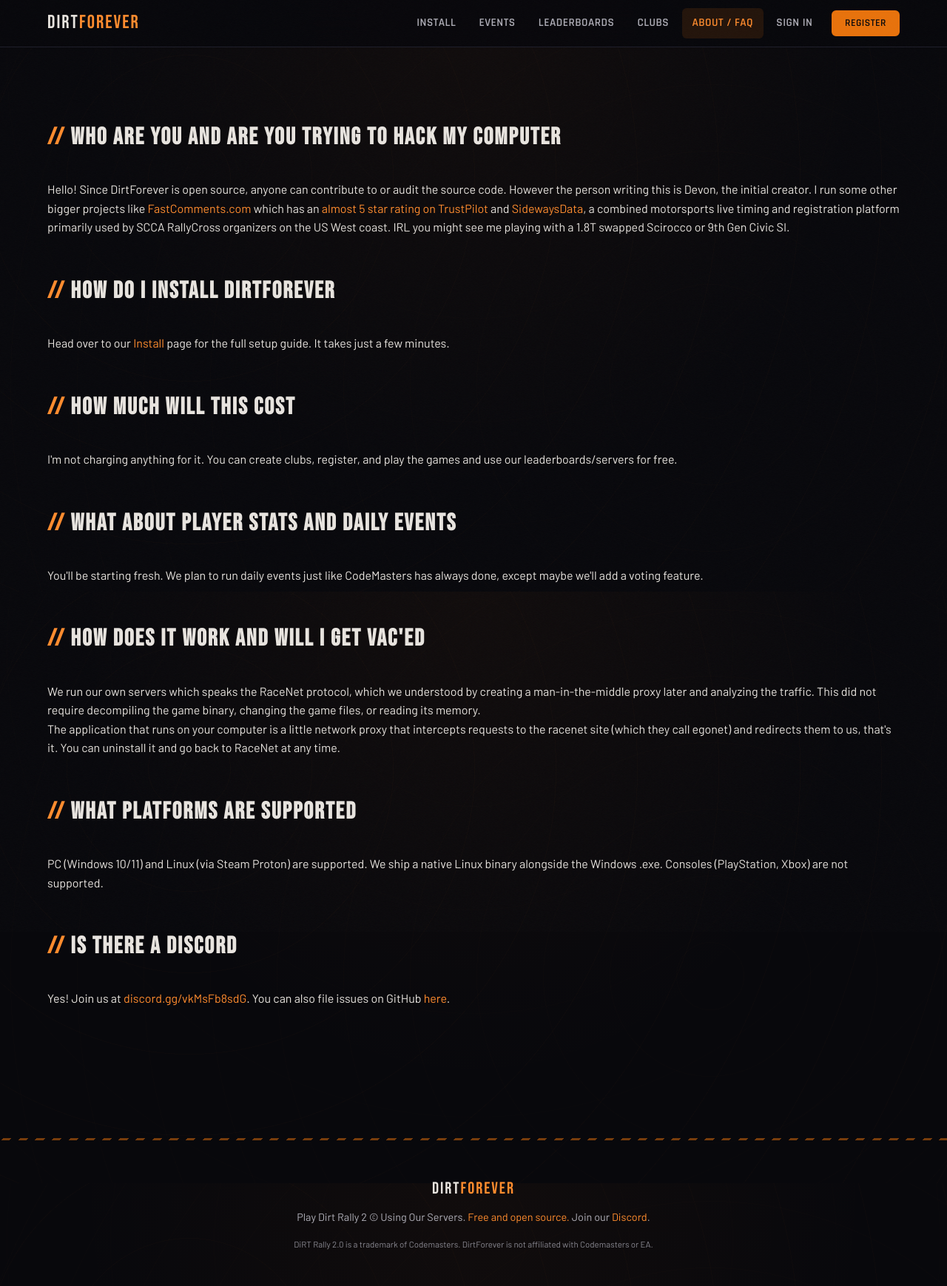
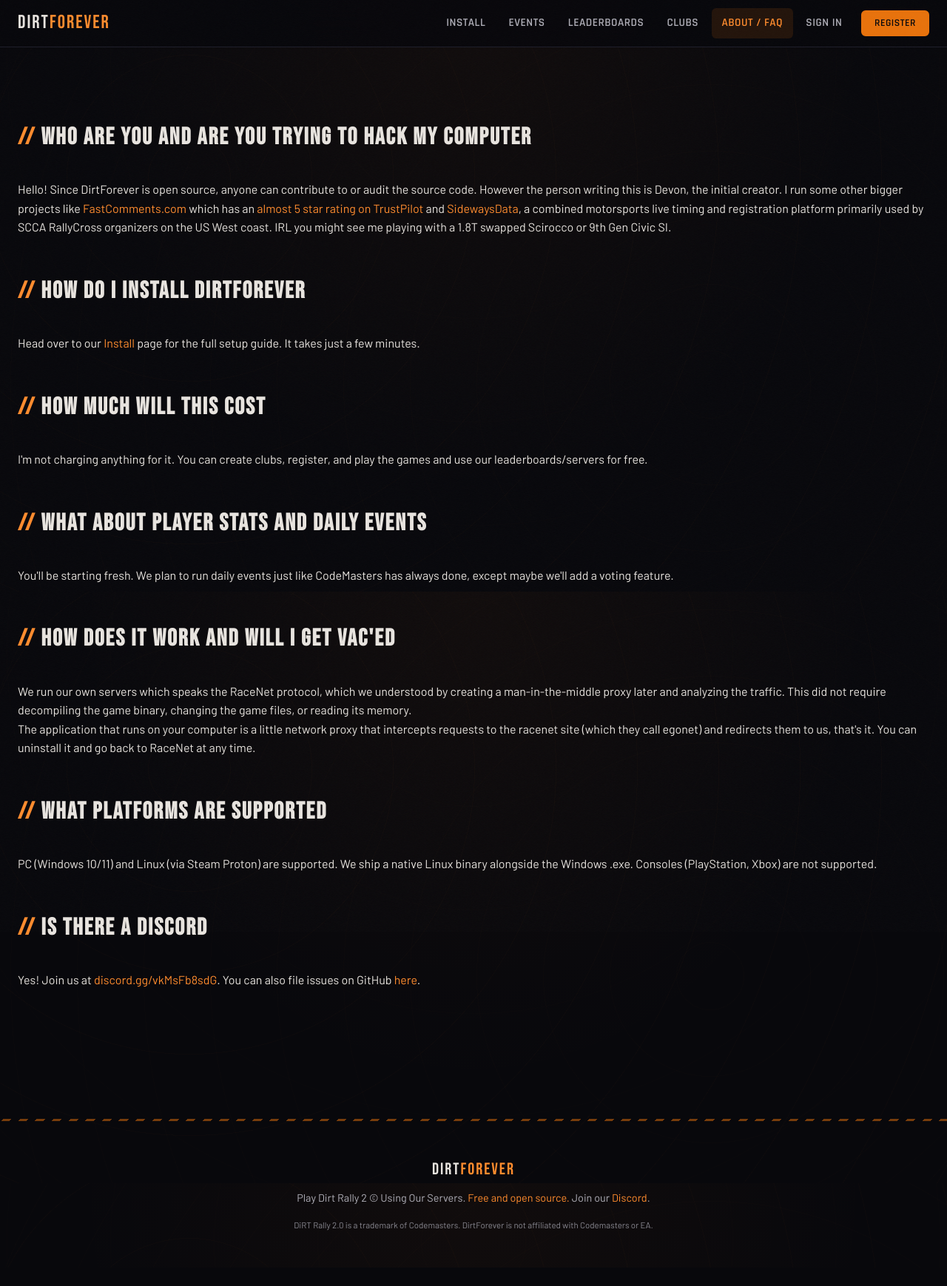
Before and after one commit to winrid/dirtforever, a Flask app: page /about in a window 1280 px wide. Shown: the whole page at 74% size. After the commit the page ends 1714 px from the top, so only its background shows below. Run offline with Flask 3, Linux system fonts and the light colour scheme; some libraries are stand-ins or nearby versions.

Commit message:
increase site width

```diff
--- a/web/static/style.css
+++ b/web/static/style.css
@@ -101,7 +101,7 @@ button { cursor: pointer; font-family: inherit; }
 /* ─── Layout ────────────────────────────────────────── */
 
 .container {
-    max-width: 1200px;
+    max-width: 1500px;
     margin: 0 auto;
     padding: 0 1.5rem;
 }
@@ -121,7 +121,7 @@ button { cursor: pointer; font-family: inherit; }
 }
 
 .nav-inner {
-    max-width: 1200px;
+    max-width: 1500px;
     margin: 0 auto;
     padding: 0 1.5rem;
     display: flex;
@@ -1971,7 +1971,7 @@ th.lb-setup, td.lb-setup { width: 120px; text-align: right; }
 }
 
 .footer-inner {
-    max-width: 1200px;
+    max-width: 1500px;
     margin: 0 auto;
     padding: 3rem 1.5rem;
     text-align: center;
```
